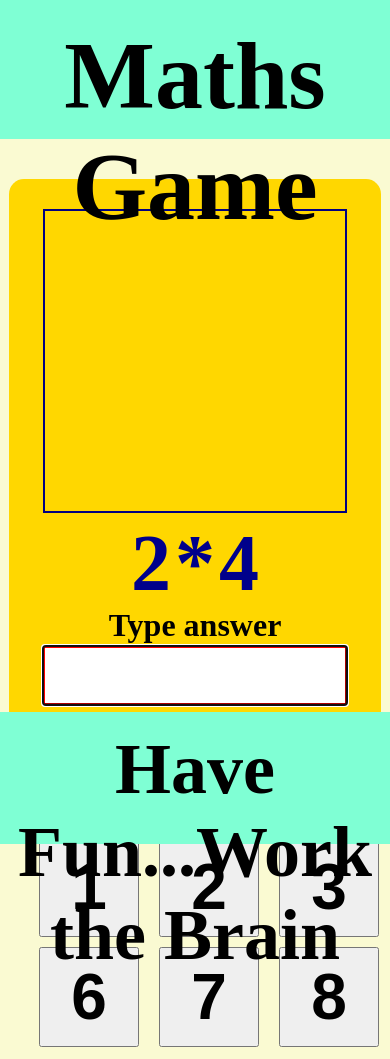
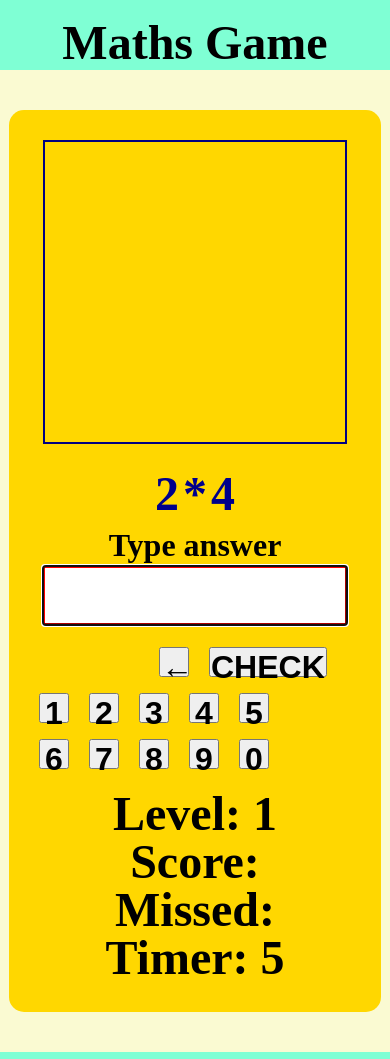
Before and after one commit to Gods1son/simplemathsgame, a plain HTML site: page index.html in a window 390 px wide. Shown: the top 1059 px of the page. Drawn offline with Linux system fonts and the light colour scheme; some packages are replaced by stand-ins of ours.

Commit message:
interface fix

```diff
--- a/index.html
+++ b/index.html
@@ -10,7 +10,7 @@
         </head>
         <body>
             <header>
-                <h1>Maths Game</h1>
+                <h1 style="padding-top:15px;">Maths Game</h1>
 
             </header>
 
@@ -49,7 +49,7 @@
             </div>
 
             <footer>
-                <h2 style="padding-bottom:50px;">Have Fun...Work the Brain</h2>
+                <h2 style="padding-top:15px;">Have Fun...Work the Brain</h2>
             </footer>
         </body>
 </html>
--- a/indexcss.css
+++ b/indexcss.css
@@ -10,22 +10,20 @@ html {
 
 header{
     background-color: aquamarine;
-    height: 100px;
+    height: 70px;
     text-align: center;
-    padding-top: 5%;
-    font-size: 3em;
-    padding-bottom: 5%;
+    font-size: 1.5em;
 }
 
 footer{
     background-color: aquamarine;
-    font-size: 3em;
-    height: 100px;
-    position: absolute;
+    font-size: 1.5em;
+    height: 70px;
+   /* position: absolute;
     right: 0;
     bottom: 0;
     left: 0;
-    padding: 1rem;
+    padding: 1rem;*/
     text-align: center;
 }
 
@@ -36,7 +34,7 @@ body{
 
 #bodyholder{
     width: 80vw;
-    height: 70vh;
+    height: auto;
     margin:40px auto;
     border-radius: 15px;
     background-color: gold;
@@ -45,7 +43,7 @@ body{
 }
 
 .question {
-    font-size: 5em;
+    font-size: 3em;
     font-weight: bold;
     color:darkblue;
     }
@@ -59,11 +57,11 @@ body{
     width: 300px;
     }
 #buttonholders button{
-    width:100px;
-    height: 100px;
+    width:30px;
+    height: 30px;
     margin-right: 20px;
     margin-bottom: 10px;
-    font-size: 4em;
+    font-size: 2em;
     font-weight: bold;
     text-align: center;
 }
@@ -80,7 +78,7 @@ body{
     margin-bottom: 30px;
 }
 #scoreboard{
-    font-size: 2.5em;
-    line-height: 2.5em;
+    font-size: 2em;
+    line-height: 1.5em;
     margin-top: -15px;
 }
```
